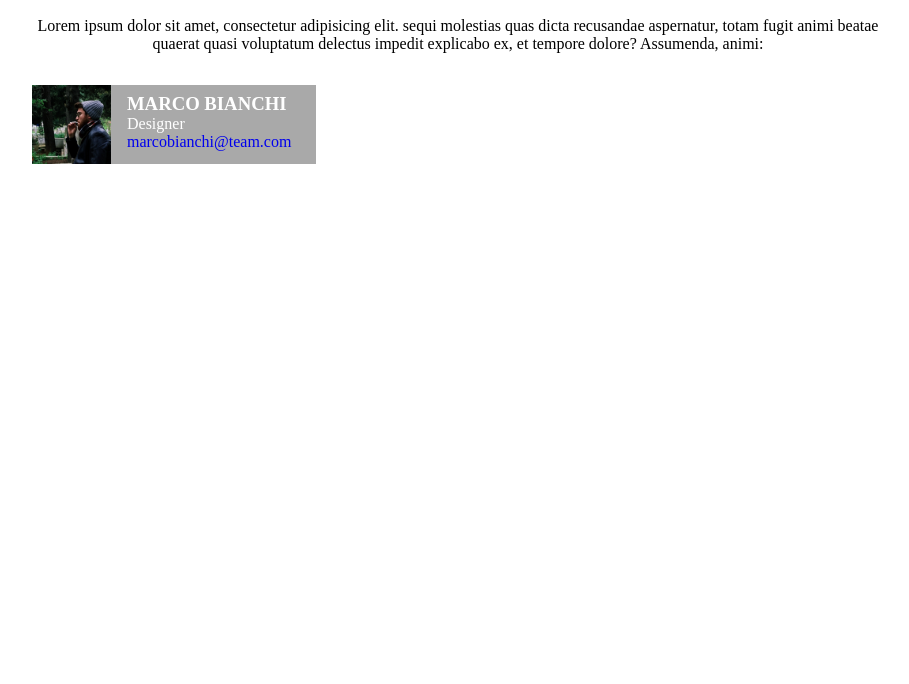
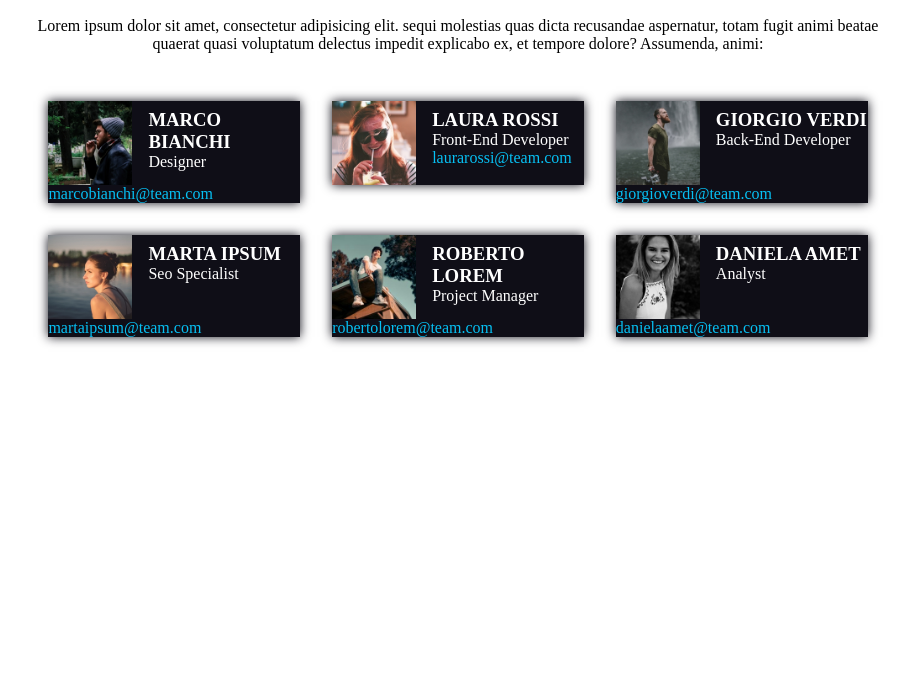
Before and after one commit to snerva/html-css-float-cards, a plain HTML site: page index.html in a window 1280 px wide. Shown: the part 116-800 px from the top of the page, without its empty margins (182-1091 px from the left). Drawn offline with Linux system fonts and the light colour scheme.

Commit message:
add column

```diff
--- a/assets/style.css
+++ b/assets/style.css
@@ -2,6 +2,14 @@
     margin: 0;
     padding: 0;
     box-sizing: border-box;
+}
+
+:root{
+    --float-primary-color: #e53170;
+    --float-title-color: black;
+    --float-card-color: #0F0E17;
+    --float-card-text-color: white;
+    --float-mail-color: #07C0F3;
 }
 
 body{
@@ -14,14 +22,14 @@ body{
 }
 
 .title{
-    color: fuchsia;
+    color: var(--float-primary-color);
     padding: 2rem;
     text-align: center;
 }
 
 .text{
     padding: 0 0 2rem;
-    color: black;
+    color: var(--float-title-color);
     text-align: center;
 }
 
@@ -33,20 +41,26 @@ body{
 
 img{
     max-width: 100%;
+    width: 100px;
     padding-right: 1rem;
+    float: left;
 }
 
-.col, img{
-    width: calc(100% / 3);
+.col{
+    width: calc(100% / 3 - 2rem);
     float: left;
-    background-color: darkgrey;
+    background-color: var(--float-card-color);
+    margin: 1rem;
+    box-shadow: 0 0 10px var(--float-card-color);
 }
 
+
 .card_text{
-    padding: 0.5rem;
-    color: white;
+    color: var(--float-card-text-color);
+    padding-top: 0.5rem;
 }
 
 a{
-   text-decoration: none ;
+   text-decoration: none;
+   color: var(--float-mail-color);
 }
--- a/index.html
+++ b/index.html
@@ -25,8 +25,51 @@
                         <p>Designer</p>
                         <a href="mailto">marcobianchi@team.com</a>
                     </div>
+                </div>
 
+                <div class="col">
+                    <img src="./assets/img/female1.png" alt="">
+                    <div class="card_text">
+                        <h3>LAURA ROSSI</h3>
+                        <p>Front-End Developer</p>
+                        <a href="mailto">laurarossi@team.com</a>
+                    </div>
+                </div>
 
+                <div class="col">
+                    <img src="./assets/img/male2.png" alt="">
+                    <div class="card_text">
+                        <h3>GIORGIO VERDI</h3>
+                        <p>Back-End Developer</p>
+                        <a href="mailto">giorgioverdi@team.com</a>
+                    </div>
+                </div>
+
+                <div class="col">
+                    <img src="./assets/img/female2.png" alt="">
+                    <div class="card_text">
+                        <h3>MARTA IPSUM</h3>
+                        <p>Seo Specialist</p>
+                        <a href="mailto">martaipsum@team.com</a>
+                    </div>
+                </div>
+
+                <div class="col">
+                    <img src="./assets/img/male3.png" alt="">
+                    <div class="card_text">
+                        <h3>ROBERTO LOREM</h3>
+                        <p>Project Manager</p>
+                        <a href="mailto">robertolorem@team.com</a>
+                    </div>
+                </div>
+
+                <div class="col">
+                    <img src="./assets/img/female3.png" alt="">
+                    <div class="card_text">
+                        <h3>DANIELA AMET</h3>
+                        <p>Analyst</p>
+                        <a href="mailto">danielaamet@team.com</a>
+                    </div>
                 </div>
             </div>
         </main>
```
